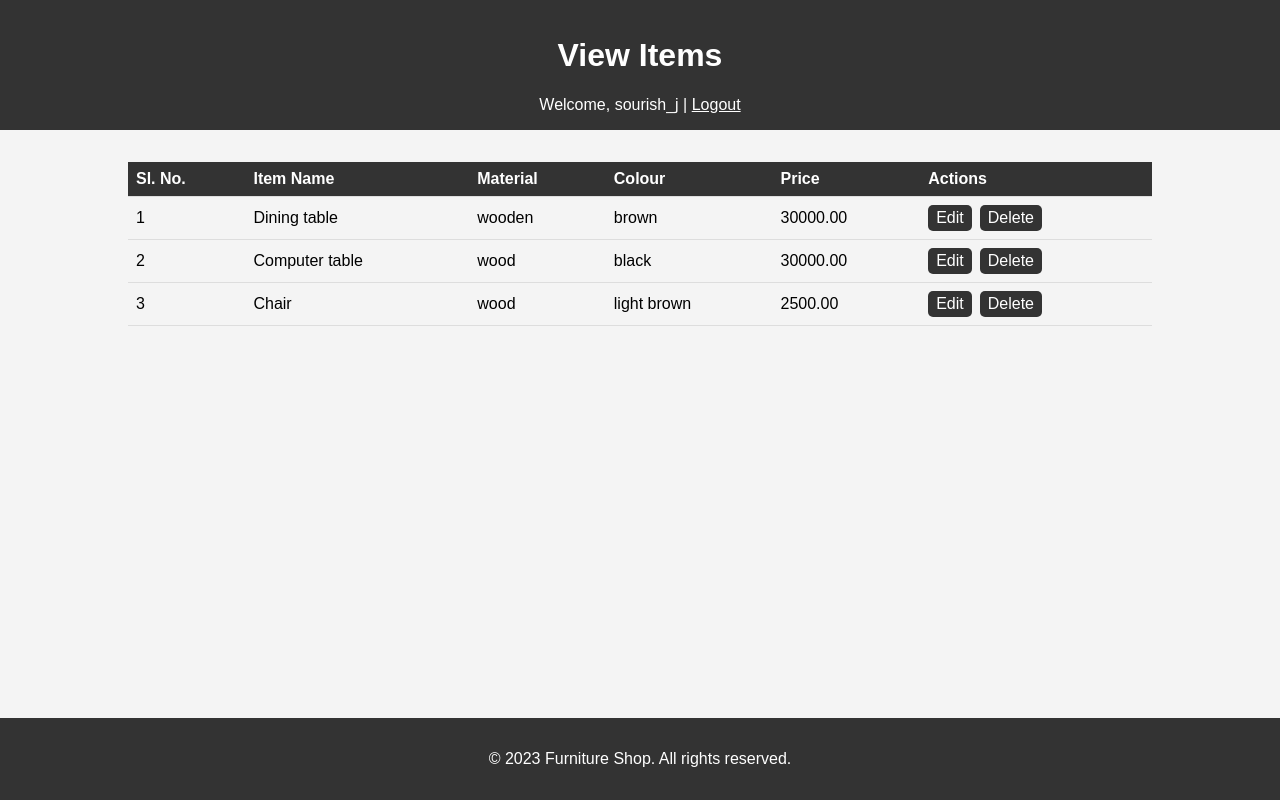
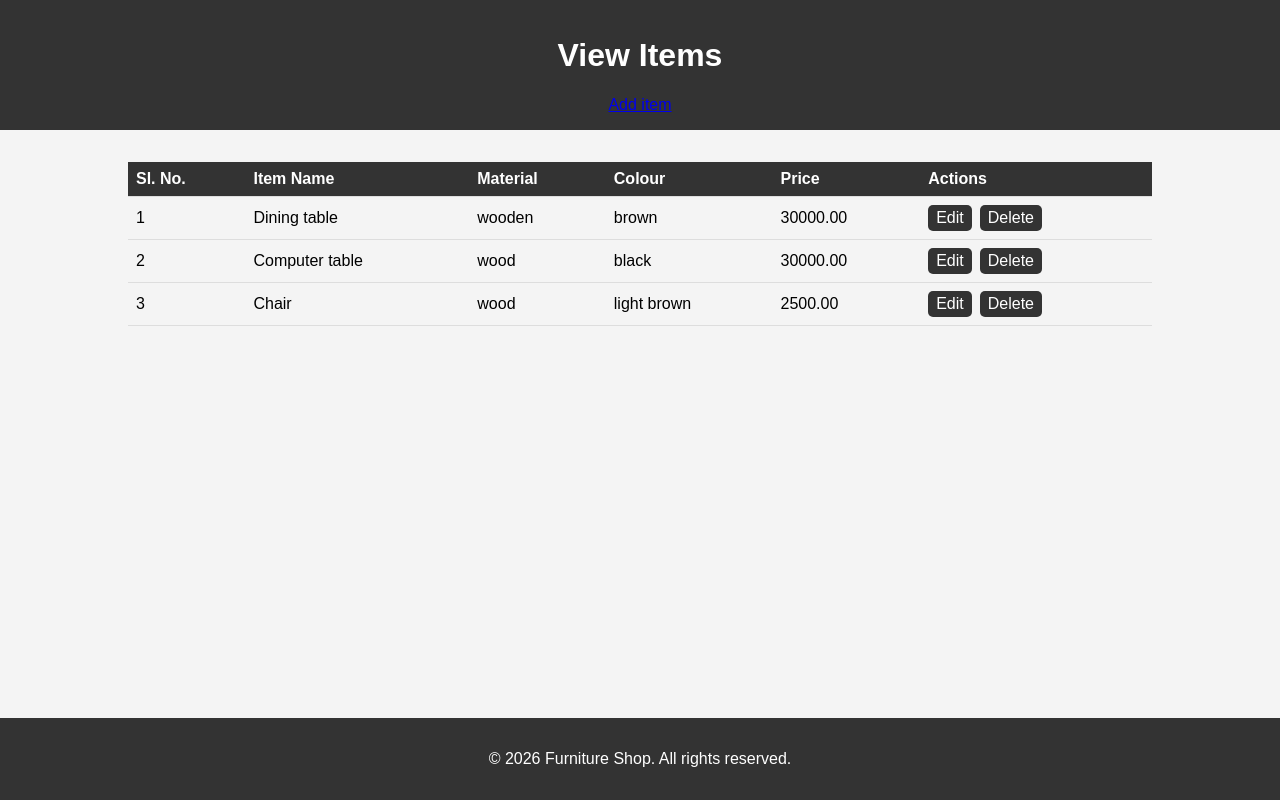
Before and after one commit to sourishjoshy-dev/Furniture_CS-D, a Django app: page /view_items/ in a window 1280 px wide. Run offline with Django 5.2, Linux system fonts and the light colour scheme; a user stored in the database is signed in; data comes from the database, SQL or seed files in the repository; both versions use the stored data as it was after the commit.

Commit message:
Edited webpages

```diff
--- a/items/templates/delete_item.html
+++ b/items/templates/delete_item.html
@@ -73,7 +73,7 @@
         </div>
     </div>
     <footer>
-        <p>&copy; 2023 Furniture Shop. All rights reserved.</p>
+        <p>&copy; 2026 Furniture Shop. All rights reserved.</p>
     </footer>
 </body>
 </html>
--- a/items/templates/edit_item.html
+++ b/items/templates/edit_item.html
@@ -87,7 +87,7 @@
         </div>
     </div>
     <footer>
-        <p>&copy; 2023 Furniture Shop. All rights reserved.</p>
+        <p>&copy; 2026 Furniture Shop. All rights reserved.</p>
     </footer>
 </body>
 </html>
--- a/items/templates/home.html
+++ b/items/templates/home.html
@@ -63,6 +63,9 @@
         {% if user.is_authenticated %}
             <p style="color: #fff; margin: 0;">Welcome, {{ user.username }} | <a href="{% url 'logout' %}" style="color: #fff;">Logout</a></p>
         {% endif %}
+
+
+
     </header>
     <div class="container">
         <div class="welcome">
--- a/items/templates/view_items.html
+++ b/items/templates/view_items.html
@@ -63,7 +63,9 @@
 <body>
     <header>
         <h1>View Items</h1>
-        <p style="color: #fff; margin: 0;">Welcome, {{ user.username }} | <a href="{% url 'logout' %}" style="color: #fff;">Logout</a></p>
+        <nav>
+            <a href ="add_item.html">Add item</a>
+        </nav>
     </header>
     <div class="container">
         <div class="items-container">
@@ -97,7 +99,7 @@
         </div>
     </div>
     <footer>
-        <p>&copy; 2023 Furniture Shop. All rights reserved.</p>
+        <p>&copy; 2026 Furniture Shop. All rights reserved.</p>
     </footer>
 </body>
 </html>
```
Also changed, not shown: db.sqlite3, items/views.py (line endings or trailing spaces).
